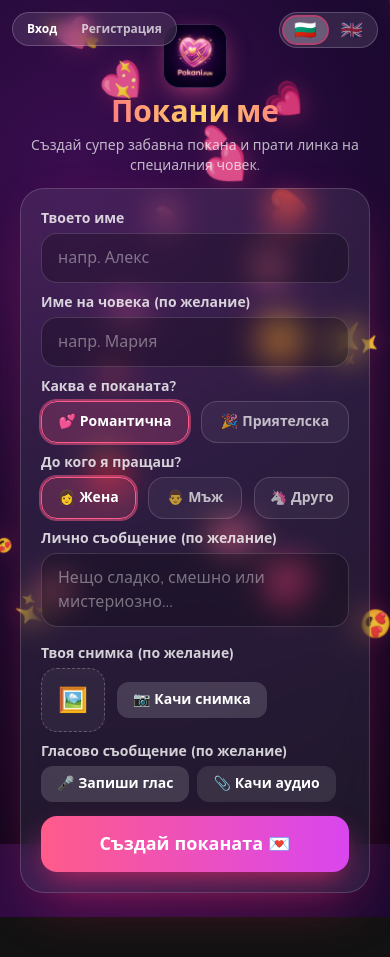
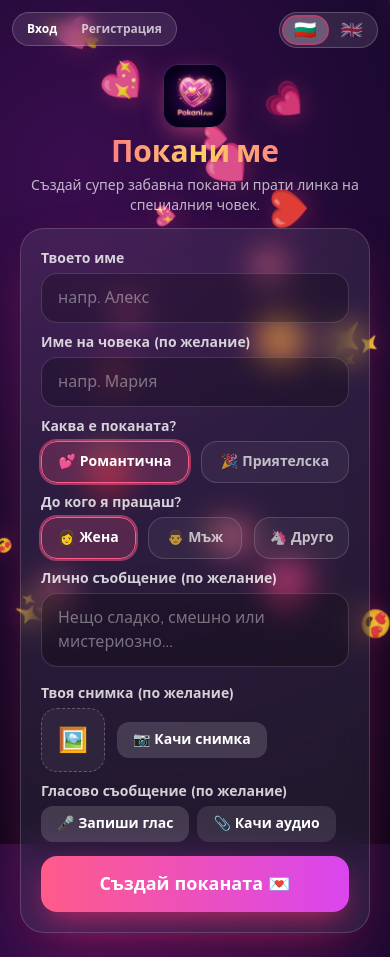
Before and after one commit to davidabg91/PokaniFUN, a React (Vite) app: page / in a window 390 px wide. Before the commit the page ends 917 px from the top, so only its background shows below. Built offline with nearby package versions, Linux system fonts and the light colour scheme.

Commit message:
Add responsive top padding on mobile views to prevent fixed navigation overlay

```diff
--- a/src/pages/CreatePage.jsx
+++ b/src/pages/CreatePage.jsx
@@ -82,7 +82,7 @@ export default function CreatePage() {
   }
 
   return (
-    <div className="relative min-h-screen px-5 py-6">
+    <div className="relative min-h-screen px-5 pt-16 pb-6 sm:pt-6">
       <Hearts count={20} emojis={bgEmojis(form.kind, form.recipientGender)} />
 
       <div className="relative z-10 mx-auto w-full max-w-xl">
--- a/src/pages/DashboardPage.jsx
+++ b/src/pages/DashboardPage.jsx
@@ -63,7 +63,7 @@ export default function DashboardPage() {
   }
 
   return (
-    <div className="relative min-h-screen px-4 py-8 pb-20">
+    <div className="relative min-h-screen px-4 pt-16 pb-20 sm:pt-8">
       <Hearts count={15} />
 
       <div className="relative z-10 mx-auto w-full max-w-2xl">
--- a/src/pages/LoginPage.jsx
+++ b/src/pages/LoginPage.jsx
@@ -35,7 +35,7 @@ export default function LoginPage() {
   }
 
   return (
-    <div className="relative min-h-screen flex items-center justify-center px-5 py-6">
+    <div className="relative min-h-screen flex items-center justify-center px-5 pt-16 pb-6 sm:pt-6">
       <Hearts count={15} />
 
       <div className="relative z-10 w-full max-w-md">
--- a/src/pages/RegisterPage.jsx
+++ b/src/pages/RegisterPage.jsx
@@ -50,7 +50,7 @@ export default function RegisterPage() {
   }
 
   return (
-    <div className="relative min-h-screen flex items-center justify-center px-5 py-6">
+    <div className="relative min-h-screen flex items-center justify-center px-5 pt-16 pb-6 sm:pt-6">
       <Hearts count={15} />
 
       <div className="relative z-10 w-full max-w-md">
```
